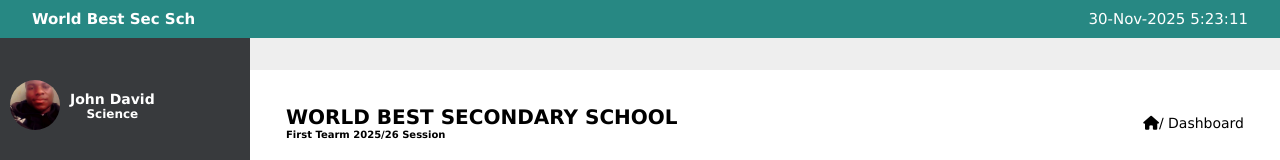
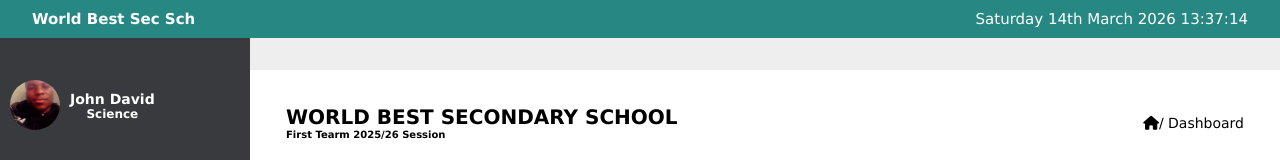
Before and after one commit to Ohiomatabn/SchoolWebsiteWithReact, a React (Vite) app: page / in a window 1280 px wide. Shown: the top 160 px of the page. Built offline with nearby package versions, Linux system fonts and the light colour scheme.

Commit message:
import the currentDateAndTime and render it using useState
the function is called every seconds using setInterval

```diff
--- a/src/component/NavBar.jsx
+++ b/src/component/NavBar.jsx
@@ -1,4 +1,13 @@
+import { useState } from "react";
+import { currentDateAndTime } from "./currentTime";
+
 export function NavBar() {
+  const [currentDate, setCurrentDate] = useState(currentDateAndTime());
+
+  setInterval(() => {
+    setCurrentDate(currentDateAndTime);
+  }, 1000);
+
   return (
     <nav className="navbar">
       <div className="container flex">
@@ -7,7 +16,7 @@ export function NavBar() {
           <h2>World Best Sec Sch</h2>
         </div>
         <div className="current-date-time">
-          <p className="js-now">30-Nov-2025 5:23:11</p>
+          <p className="js-now">{currentDate}</p>
         </div>
       </div>
     </nav>
```
